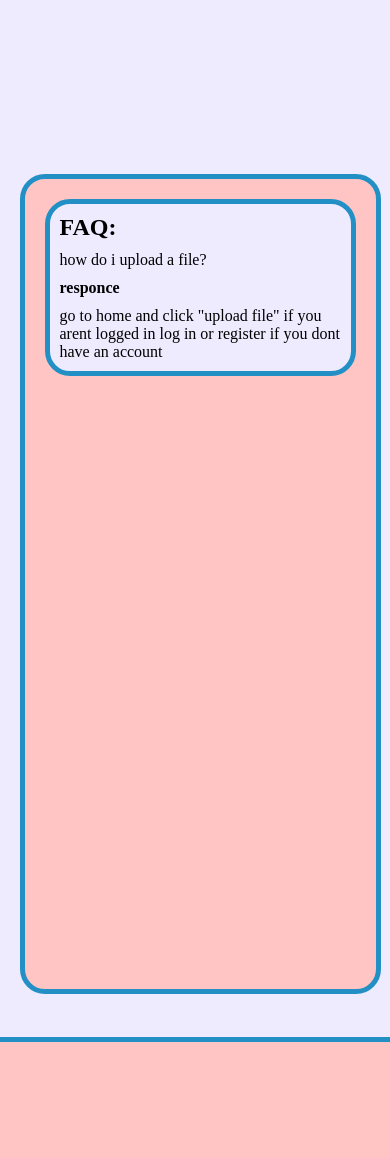
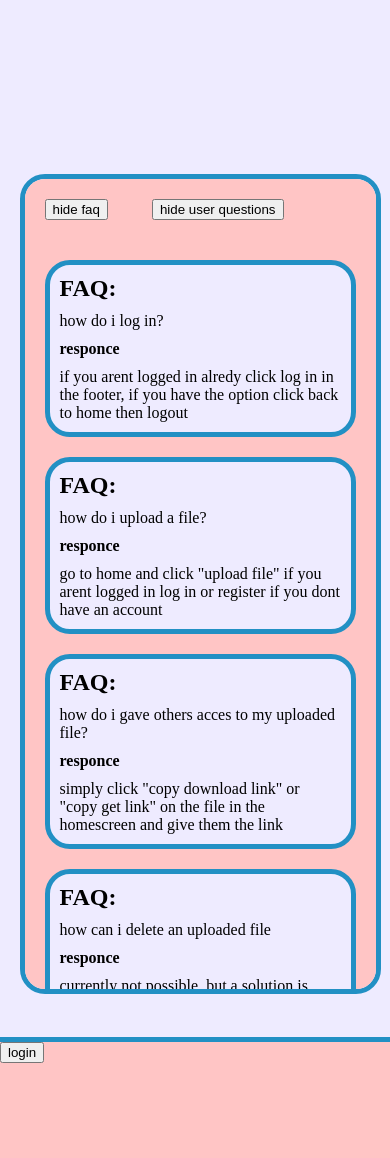
Before and after one commit to sebrai/prove_examen, a Flask app: page /help in a window 390 px wide. Run offline with Flask 3, Linux system fonts and the light colour scheme; data that the repository does not hold is empty.

Commit message:
added more faq questions and more mobility for users

```diff
--- a/app.py
+++ b/app.py
@@ -146,7 +146,7 @@
         decoded_data = base64.b64decode(file['data']).decode("utf-8")
     return render_template('download.html',file = file,decoded_data=decoded_data)
 
-@app.route("/get/<f_id>")
+@app.route("/get/<f_id>", methods=['GET', 'PROPFIND'])
 def get(f_id):
     conn = get_db_connection()
     cursor = conn.cursor(dictionary=True)
--- a/templates/faq.html
+++ b/templates/faq.html
@@ -10,15 +10,35 @@
 
 <body>
     <main>
-        <div class="q">
+        <button onclick="hidesec('#faq')">hide faq</button>
+        <button onclick="hidesec('#uq')">hide user questions</button>
+        <div class="q" id="faq">
+            <h2>FAQ:</h2>
+            <p>how do i log in?</p>
+            <h4>responce</h4>
+            <p>if you arent logged in alredy click log in in the footer, if you have the option click back to home then logout</p>
+        </div>
+        <div class="q" id="faq">
             <h2>FAQ:</h2>
             <p>how do i upload a file?</p>
             <h4>responce</h4>
             <p>go to home and click "upload file" if you arent logged in log in or register if you dont have an account</p>
         </div>
+        <div class="q" id="faq">
+            <h2>FAQ:</h2>
+            <p>how do i gave others acces to my uploaded file?</p>
+            <h4>responce</h4>
+            <p>simply click "copy download link" or "copy get link" on the file in the homescreen and give them the link</p>
+        </div>
+        <div class="q" id="faq">
+            <h2>FAQ:</h2>
+            <p>how can i delete an uploaded file</p>
+            <h4>responce</h4>
+            <p>currently not possible, but a solution is being worked on, for now just send a question about it and an admin will do it for you</p>
+        </div>
         {% for q in qs %}
-        <div class="q">
-            <h2>{{q.username}}</h2>
+        <div class="q" id="uq">
+            <h2>by: {{q.username}}</h2>
             <p> {{q.content}} </p>
             <small> {{q.sent}} </small> <br>
             {% if session['role'] == 'admin' and q.responded == 0 %}
@@ -31,6 +51,8 @@
             {% if q.responded %}
             <h4> responce from: {{q.respondent}} </h4>
             <p> {{q.responce}} </p>
+            {% elif session['role'] != "admin" %}
+              <i>no responce given</i>
             {% endif %}
         </div>
         {% endfor %}
@@ -42,8 +64,18 @@
             <input type="submit" value="submit question">
         </form>
         <a href="{{url_for('home')}}"><button>back to home</button></a>
+        {% else %}
+        <a href="{{url_for('login')}}"><button>login</button></a>
         {% endif %}
     </footer>
 </body>
-
+<script>
+    function hidesec(type){
+        let items = document.querySelectorAll(type)
+        for (let i = 0; i< items.length;i++){
+            element = items[i]
+            element.style.display =element.style.display != "none" ? "none" : "block"
+        }
+    }
+</script>
 </html>
--- a/templates/home.html
+++ b/templates/home.html
@@ -18,7 +18,7 @@
             {% for file in files%}
             <div class="file">
                 <h3>{{file['name']}} ( <i>{{file['mimetype']}}</i> )</h3>
-                <a href="{{url_for('download',f_id=file['id'])}}"><button>open dowload link</button></a>
+                <a href="{{url_for('download',f_id=file['id'])}}"><button>open dowload page</button></a>
                 <button class="download_links" id="{{file['id']}}">copy download link</button>
                 <button class="get_links" id="{{file['id']}}">copy get link</button>
             </div>
@@ -33,6 +33,7 @@
             <input type="text" name="email" id="" value="{{session['email']}}">
             <input type="submit" value="submit">
         </form>
+        <a href="{{url_for('help')}}"><button>FAQ <b>/</b> ask question </button></a>
     </footer>
 
 </body>
```
